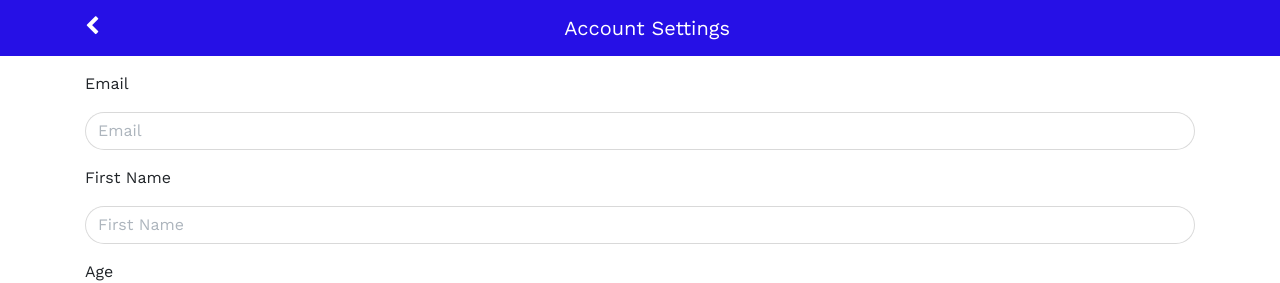
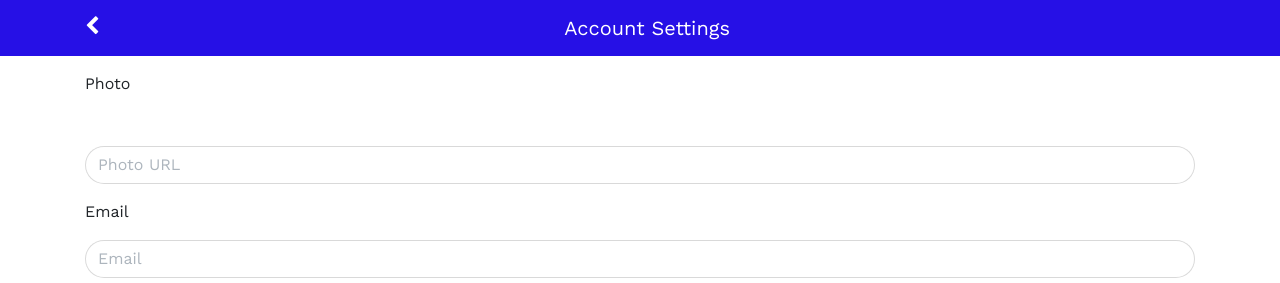
Before and after one commit to SpencerBateman/database-final, an Angular app: page /user/1/settings in a window 1280 px wide. Shown: the top 283 px of the page. Built offline with nearby package versions, Linux system fonts and the light colour scheme; no server answers.

Commit message:
add image url

```diff
--- a/src/app/components/register/register.component.html
+++ b/src/app/components/register/register.component.html
@@ -23,6 +23,13 @@
       <input name='age' [(ngModel)]='age' type='number' class='form-control' placeholder='Age'>
     </fieldset>
     <fieldset class="form-group">
+    <p>Photo</p>
+    <div [hidden]="photo == null" class="user--image">
+      <img src="{{photo}}"/>
+    </div>
+    <input name='photo' [(ngModel)]='photo' type='text' class='form-control' placeholder='Photo URL'>
+    </fieldset>
+    <fieldset class="form-group">
       <p>Bio</p>
       <textarea name='bio' [(ngModel)]='bio' type='text' class='form-control' placeholder='Bio'></textarea>
     </fieldset>
--- a/src/app/components/register/register.component.ts
+++ b/src/app/components/register/register.component.ts
@@ -14,6 +14,7 @@ export class RegisterComponent implements OnInit {
   password: string;
   firstName: string;
   age: number;
+  photo: string;
   bio: string;
   gender: string;
   lookingFor: string;
@@ -35,6 +36,7 @@ export class RegisterComponent implements OnInit {
       password: this.password,
       firstName: this.firstName,
       age: this.age,
+      photo: this.photo,
       bio: this.bio,
       gender: this.gender,
       lookingFor: this.lookingFor,
--- a/src/app/components/settings/settings.component.html
+++ b/src/app/components/settings/settings.component.html
@@ -6,6 +6,13 @@
 </nav>
 <div class='container'>
   <form (ngSubmit)='updateUser()' #f='ngForm'>
+    <fieldset class="form-group">
+    <p>Photo</p>
+    <div class="user--image">
+      <img src="{{user?.photo}}"/>
+    </div>
+    <input name='photo' [(ngModel)]='photo' type='text' class='form-control' placeholder='Photo URL' value="{{user?.photo}}">
+    </fieldset>
     <fieldset class="form-group">
     <p>Email</p>
     <input name='email' [(ngModel)]='email' type='text' class='form-control' placeholder='Email' value="{{user?.email}}">
--- a/src/app/components/settings/settings.component.ts
+++ b/src/app/components/settings/settings.component.ts
@@ -15,6 +15,7 @@ export class SettingsComponent implements OnInit {
   gender: string;
   firstName: string;
   lookingFor: string;
+  photo: string;
   genders : string[];
   lookingFors : string[];
   email: string;
--- a/src/app/components/swipe/swipe.component.html
+++ b/src/app/components/swipe/swipe.component.html
@@ -8,7 +8,7 @@
 <div class="container">
   <div class="user">
     <div class="user--image">
-      <img src="https://scontent.fphl2-3.fna.fbcdn.net/v/t1.0-9/12038511_911918292194732_1632590114908054085_n.jpg?oh=00a69ecbba825e5fd4ad79e54789e398&oe=5A95EC4C" style="width: 100%;">
+      <img src="{{potentialMatch?.photo}}"/>
     </div>
     <div class="user--info">
       <h3>{{potentialMatch?.firstName}}, {{potentialMatch?.age}}</h3>
--- a/src/styles.css
+++ b/src/styles.css
@@ -23,13 +23,17 @@ i.fa {
   color: white;
 }
 
+.btn-user:hover {
+  color: white;
+}
+
 .user--image {
   text-align: center;
   margin-bottom: 10px;
 }
 .user--image img {
   object-fit: cover;
-  max-width: 300px;
+  max-width: 100%;
   height: 300px;
   margin-top: 10px;
 }
```
